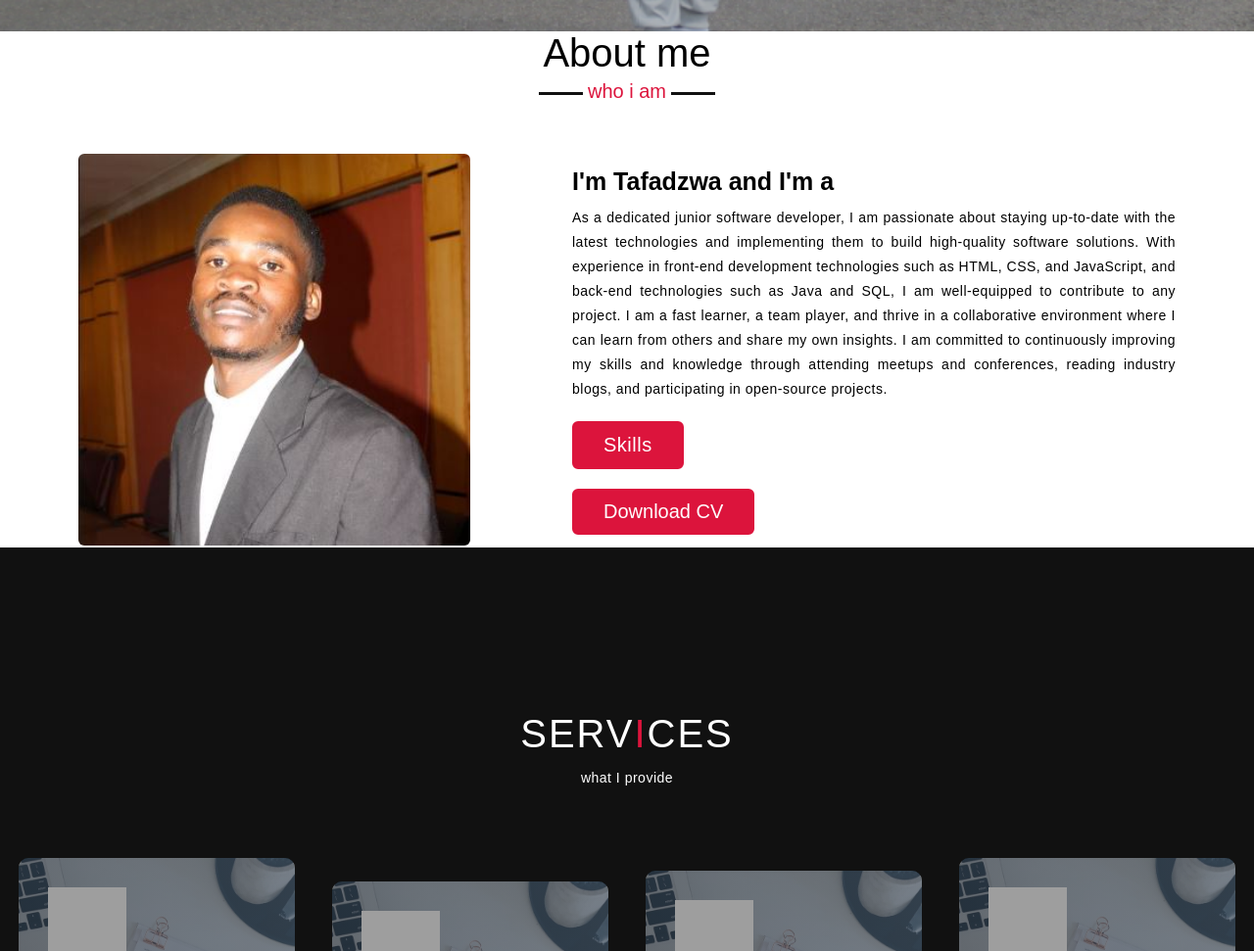
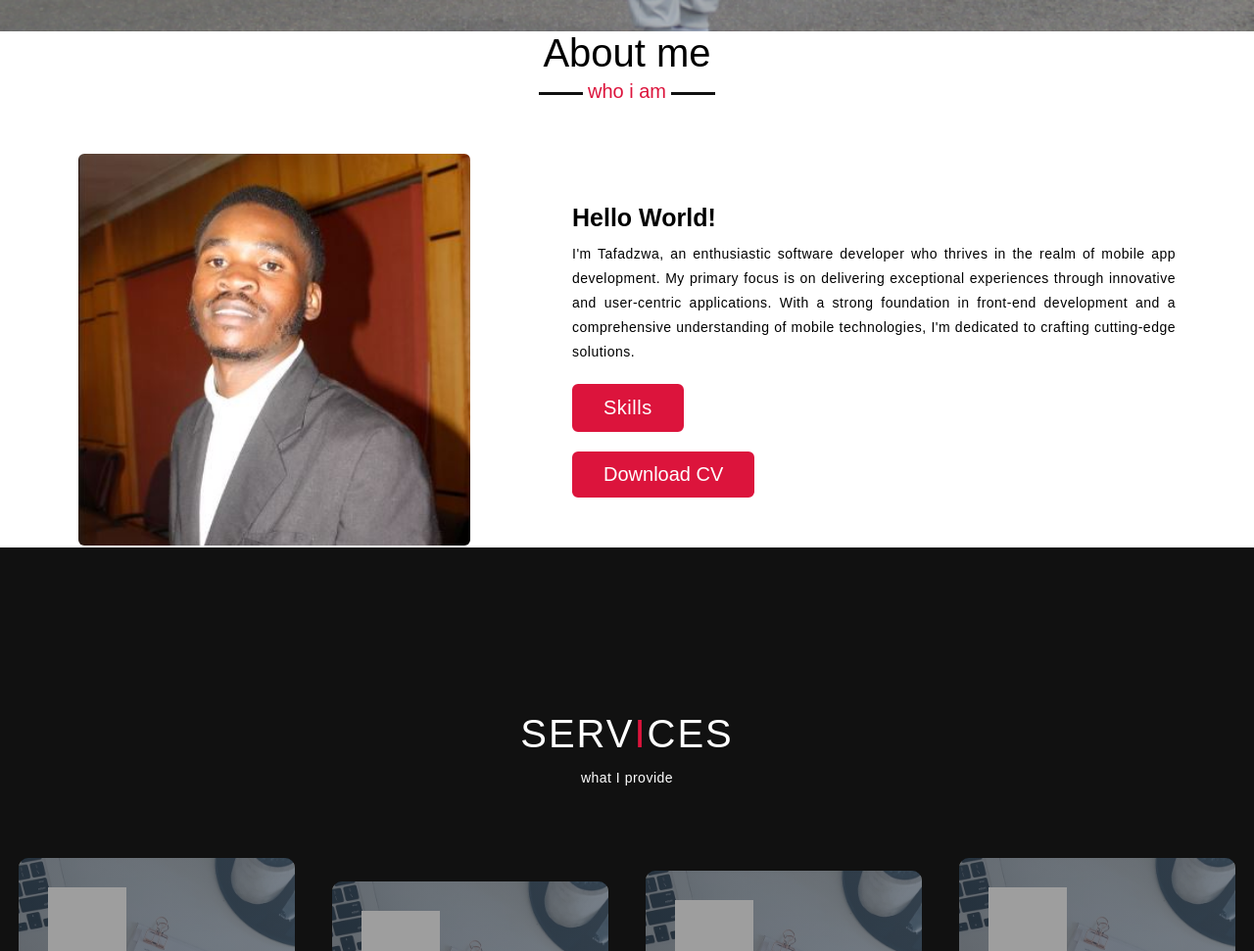
Before and after one commit to MurahJr/portfolio, a plain HTML site: page index.html in a window 1280 px wide. Shown: the part 768-1739 px from the top of the page at 98% size. Drawn offline with nearby package versions, Linux system fonts and the light colour scheme; grey boxes are pictures that could not be loaded.

Commit message:
Update index.html

```diff
--- a/index.html
+++ b/index.html
@@ -60,11 +60,10 @@
                   </div>
                   </div>
                   <div class="column right">
-                      <div class="text">I'm Tafadzwa and I'm a <span class="typing-2"></span></div>
-                      <p>As a dedicated junior software developer, I am passionate about staying up-to-date with the latest technologies and implementing them to build high-quality software solutions.
-                        With experience in front-end development technologies such as HTML, CSS, and JavaScript, and back-end technologies such as Java and SQL, I am well-equipped to contribute to any project.
-                        I am a fast learner, a team player, and thrive in a collaborative environment where I can learn from others and share my own insights.
-                        I am committed to continuously improving my skills and knowledge through attending meetups and conferences, reading industry blogs, and participating in open-source projects. <br>
+                      <div class="text">Hello World!<span class="typing-2"></span></div>
+                      <p>I'm Tafadzwa, an enthusiastic software developer who thrives in the realm of mobile app development.
+                        My primary focus is on delivering exceptional experiences through innovative and user-centric applications.
+                        With a strong foundation in front-end development and a comprehensive understanding of mobile technologies, I'm dedicated to crafting cutting-edge solutions. <br>
                           <a href="https://linkedin.com/in/tafadzwa-muranda" target=”_blank”>Skills</a></p>
                       <a href="https://flowcv.com/resume/qd3lkbth3b" target=”_blank”>Download CV</a>
                   </div>
```
